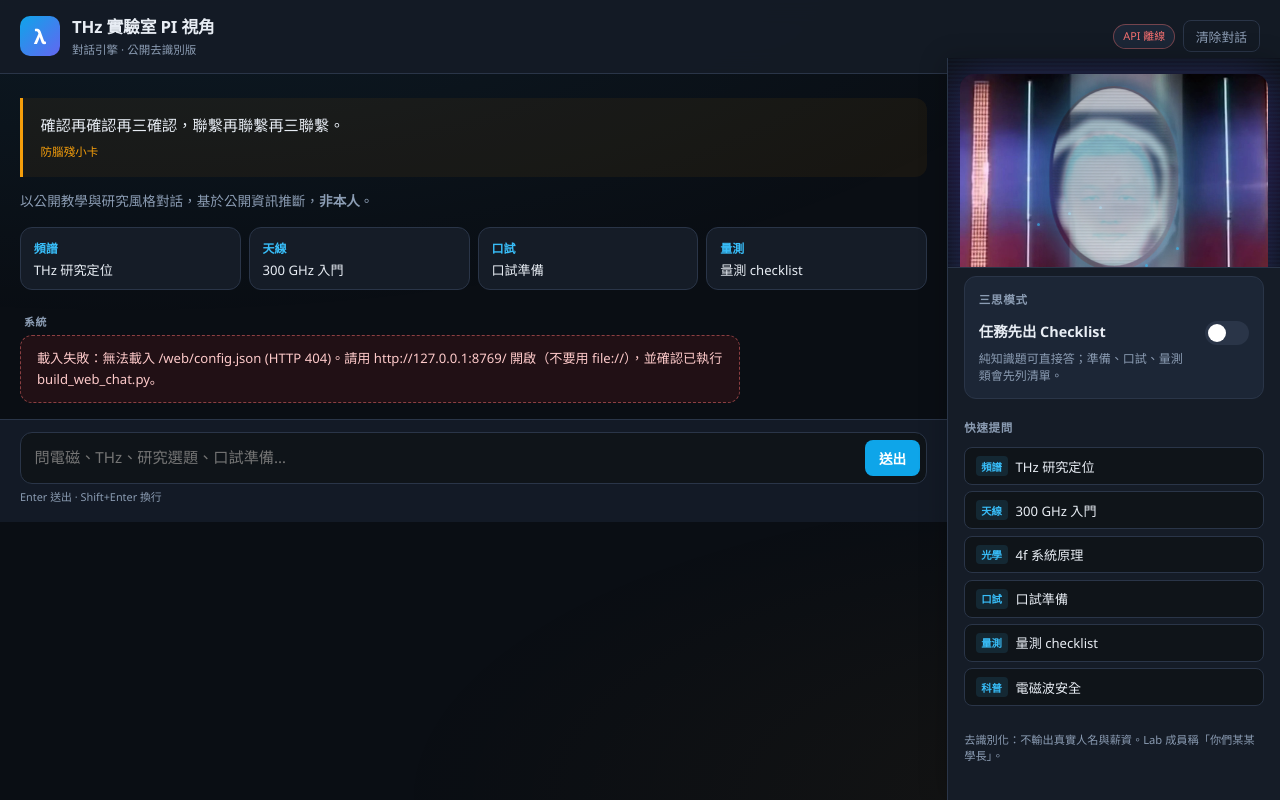
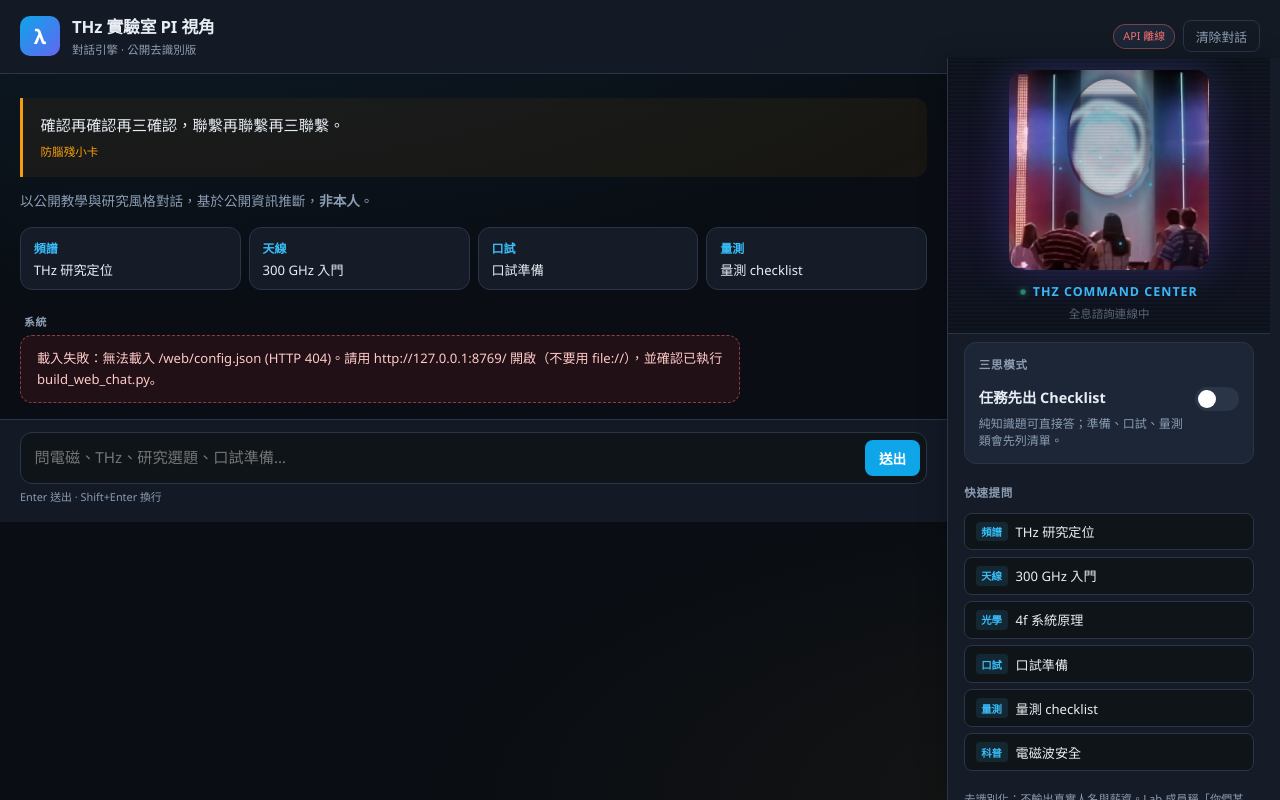
Before and after one commit to b95901149/em-lab-pi-chat, a plain HTML site: page web/index.html in a window 1280 px wide. Drawn offline with Linux system fonts and the light colour scheme; no server answers.

Commit message:
Fix side panel image clipping and enable sidebar scroll on zoom.

```diff
--- a/web/css/app.css
+++ b/web/css/app.css
@@ -19,6 +19,7 @@
   --shadow: 0 8px 32px rgba(0, 0, 0, 0.35);
   --topbar-h: 58px;
   --side-w: clamp(300px, 28vw, 380px);
+  --zordon-size: 260px;
 }
 
 * {
@@ -412,21 +413,50 @@ body::before {
   right: 0;
   width: var(--side-w);
   height: calc(100dvh - var(--topbar-h));
+  max-height: calc(100dvh - var(--topbar-h));
   z-index: 10;
   display: flex;
   flex-direction: column;
+  overflow: hidden;
+  background: var(--surface);
+  border-left: 1px solid var(--border);
+  box-shadow: -4px 0 24px rgba(0, 0, 0, 0.2);
+}
+
+.side-panel-scroll {
+  flex: 1 1 auto;
+  min-height: 0;
+  overflow-x: hidden;
   overflow-y: auto;
   overscroll-behavior: contain;
-  background: var(--surface);
-  border-left: 1px solid var(--border);
+  scrollbar-gutter: stable;
+  scrollbar-width: thin;
+  scrollbar-color: var(--border) transparent;
   padding: 0 0 1rem;
-  box-shadow: -4px 0 24px rgba(0, 0, 0, 0.2);
+}
+
+.side-panel-scroll::-webkit-scrollbar {
+  width: 8px;
+}
+
+.side-panel-scroll::-webkit-scrollbar-thumb {
+  background: var(--border);
+  border-radius: 4px;
+}
+
+.side-panel-scroll::-webkit-scrollbar-thumb:hover {
+  background: var(--muted);
 }
 
 .side-panel .panel-section,
 .side-panel .footer-note {
   margin-left: 1rem;
   margin-right: 1rem;
+}
+
+.side-panel-scroll > .command-center {
+  margin-left: 0;
+  margin-right: 0;
 }
 
 .side-panel.sansha-on {
@@ -614,11 +644,12 @@ body::before {
   flex-direction: column;
   align-items: center;
   justify-content: flex-start;
-  padding: 1rem 0.75rem 0.75rem;
+  padding: 0.75rem 0.75rem 0.65rem;
   margin-bottom: 0.5rem;
-  overflow: hidden;
+  overflow: visible;
   position: relative;
   width: 100%;
+  flex-shrink: 0;
   border-bottom: 1px solid var(--border);
 }
 
@@ -661,9 +692,11 @@ body::before {
 
 .zordon-frame {
   position: relative;
-  width: 100%;
+  width: min(100%, var(--zordon-size, 260px));
   max-width: 100%;
+  height: auto;
   aspect-ratio: 1;
+  max-height: min(36dvh, 260px, calc(var(--side-w) - 1.5rem));
   border-radius: 14px;
   overflow: hidden;
   box-shadow:
@@ -675,9 +708,10 @@ body::before {
 .zordon-scene {
   width: 100%;
   height: 100%;
-  object-fit: cover;
-  object-position: center top;
+  object-fit: contain;
+  object-position: center center;
   display: block;
+  background: #0a0e14;
 }
 
 .tube-overlay {
@@ -848,7 +882,7 @@ body::before {
 
 @keyframes floatBob {
   0%, 100% { transform: translateY(0); }
-  50% { transform: translateY(-6px); }
+  50% { transform: translateY(-3px); }
 }
 
 @keyframes beamPulse {
@@ -920,12 +954,24 @@ body::before {
 @media (max-width: 1280px) {
   :root {
     --side-w: clamp(280px, 26vw, 340px);
+    --zordon-size: 240px;
   }
 }
 
 @media (max-width: 1100px) {
   :root {
     --side-w: clamp(260px, 24vw, 300px);
+    --zordon-size: 220px;
+  }
+}
+
+@media (max-height: 820px) {
+  :root {
+    --zordon-size: 200px;
+  }
+
+  .zordon-frame {
+    max-height: min(30dvh, 200px);
   }
 }
 
@@ -938,6 +984,7 @@ body::before {
     top: 0;
     width: min(320px, 90vw);
     height: 100dvh;
+    max-height: 100dvh;
     z-index: 50;
     transform: translateX(100%);
     transition: transform 0.25s ease;
--- a/web/index.html
+++ b/web/index.html
@@ -5,7 +5,7 @@
   <meta name="viewport" content="width=device-width, initial-scale=1" />
   <meta name="description" content="THz 光電實驗室 PI 視角對話引擎 — 公開去識別版" />
   <title>THz Lab PI · 對話</title>
-  <link rel="stylesheet" href="css/app.css?v=5" />
+  <link rel="stylesheet" href="css/app.css?v=6" />
   <script src="https://challenges.cloudflare.com/turnstile/v0/api.js" async defer></script>
 </head>
 <body>
@@ -61,6 +61,7 @@
       </section>
 
       <aside class="side-panel" id="side-panel" aria-label="資訊面板">
+        <div class="side-panel-scroll">
         <div class="command-center" id="command-center" aria-label="PI 指揮中心">
           <div class="zordon-stage">
             <div class="zordon-frame">
@@ -134,6 +135,7 @@
 
         <div class="panel-section footer-note">
           <p class="hint small">去識別化：不輸出真實人名與薪資。Lab 成員稱「你們某某學長」。</p>
+        </div>
         </div>
       </aside>
     </main>
```
